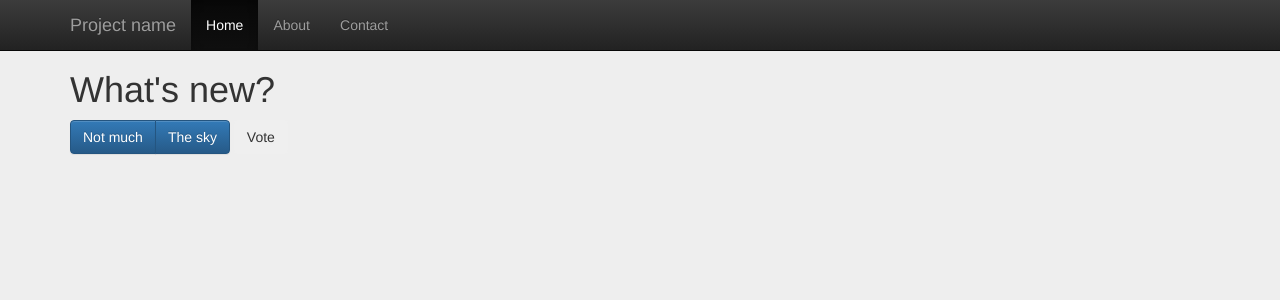
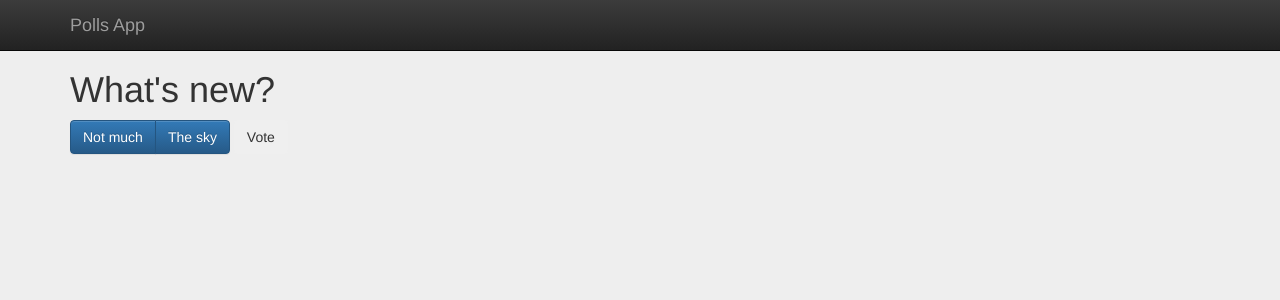
Before and after one commit to zach-king/LearnDjango, a Django app: page /polls/1/ in a window 1280 px wide. Shown: the top 300 px of the page. Run offline with Django 3.2, Linux system fonts and the light colour scheme; data comes from the database, SQL or seed files in the repository; both versions use the stored data as it was after the commit; some libraries are stand-ins or nearby versions.

Commit message:
Updated navbar and title tag

```diff
--- a/mysite/polls/templates/polls/base.html
+++ b/mysite/polls/templates/polls/base.html
@@ -1,7 +1,7 @@
 {% load staticfiles %}
 <!DOCTYPE html>
 <head lang="en">
-  <title>{{ title|default:"Django App" }}</title>
+  <title>{{ title }}Polls App</title>
   <meta charset="utf-8">
   {% include "polls/bootstrap.html" %}
   <link rel="stylesheet" type="text/css" href="{% static 'polls/style.css' %}" />
--- a/mysite/polls/templates/polls/navigation.html
+++ b/mysite/polls/templates/polls/navigation.html
@@ -1,15 +1,15 @@
 <nav class="navbar navbar-inverse navbar-fixed-top">
   <div class="container">
     <div class="navbar-header">
-      <a class="navbar-brand" href="#">Project name</a>
+      <a class="navbar-brand" href="/polls/">Polls App</a>
     </div> <!-- navbar-header -->
 
-    <div id="navbar" class="collapse navbar-collapse">
+    <!-- <div id="navbar" class="collapse navbar-collapse">
       <ul class="nav navbar-nav">
         <li class="active"><a href="#">Home</a></li>
         <li><a href="#about">About</a></li>
         <li><a href="#contact">Contact</a></li>
       </ul>
-    </div> <!-- navbar -->
+    </div> -->
   </div>
 </nav>
--- a/mysite/polls/views.py
+++ b/mysite/polls/views.py
@@ -28,10 +28,20 @@ class DetailView(generic.DetailView):
         """
         return Question.objects.filter(pub_date__lte=timezone.now())
 
+    def get_context_data(self, **kwargs):
+        context = super(DetailView, self).get_context_data(**kwargs)
+        context['title'] = 'Details | '
+        return context
+
 
 class ResultsView(generic.DetailView):
     model = Question
     template_name = 'polls/results.html'
+
+    def get_context_data(self, **kwargs):
+        context = super(ResultsView, self).get_context_data(**kwargs)
+        context['title'] = 'Results | '
+        return context
 
 
 def vote(request, question_id):
```
Also changed, not shown: mysite/db.sqlite3.
